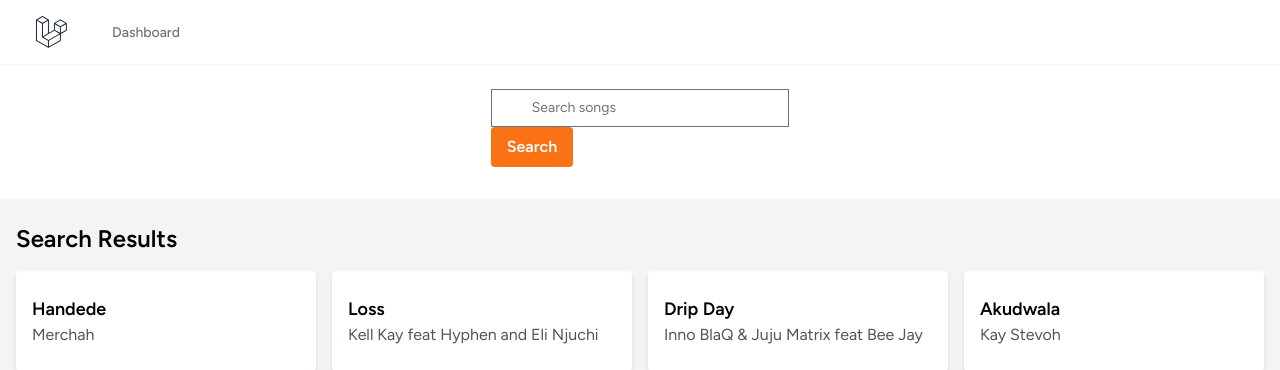
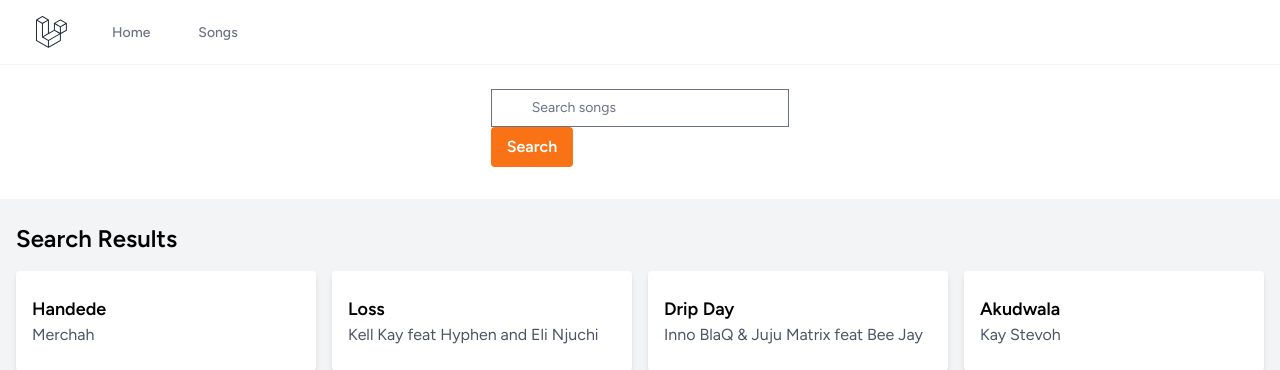
Before and after one commit to darlingson/malawi-internet-music-database, a Laravel app: page /search in a window 1280 px wide. Shown: the top 370 px of the page. Run offline with Laravel 12, Linux system fonts and the light colour scheme; data comes from the database, SQL or seed files in the repository; both versions use the stored data as it was after the commit; style sheets or scripts are compiled from the project's sources.

Commit message:
modified the navbar

```diff
--- a/resources/views/layouts/songsNav.blade.php
+++ b/resources/views/layouts/songsNav.blade.php
@@ -5,17 +5,23 @@
             <div class="flex">
                 <!-- Logo -->
                 <div class="shrink-0 flex items-center">
-                    <a href="{{ route('dashboard') }}">
+                    <a href="{{ route('home') }}">
                         <x-application-logo class="block h-9 w-auto fill-current text-gray-800 dark:text-gray-200" />
                     </a>
                 </div>
 
                 <!-- Navigation Links -->
                 <div class="hidden space-x-8 sm:-my-px sm:ms-10 sm:flex">
-                    <x-nav-link :href="route('dashboard')" :active="request()->routeIs('dashboard')">
-                        {{ __('Dashboard') }}
+                    <x-nav-link :href="route('home')" :active="request()->routeIs('home')">
+                        {{ __('Home') }}
                     </x-nav-link>
                 </div>
+                <div class="hidden space-x-8 sm:-my-px sm:ms-10 sm:flex">
+                    <x-nav-link :href="route('songs.index')" :active="request()->routeIs('songs.index')">
+                        {{ __('Songs') }}
+                    </x-nav-link>
+                </div>
+
             </div>
 
 
```
Also changed, not shown: database/database.sqlite.
